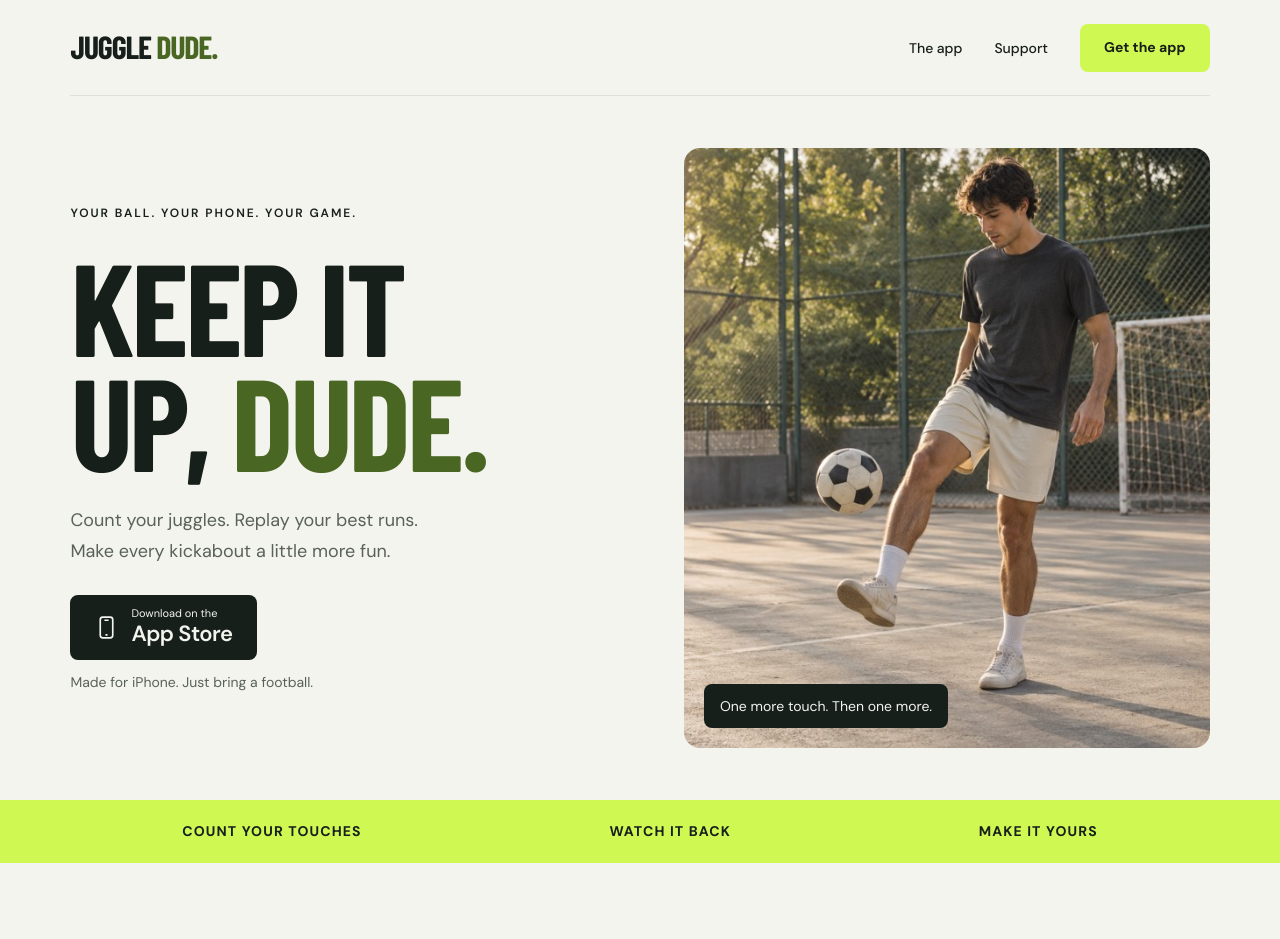
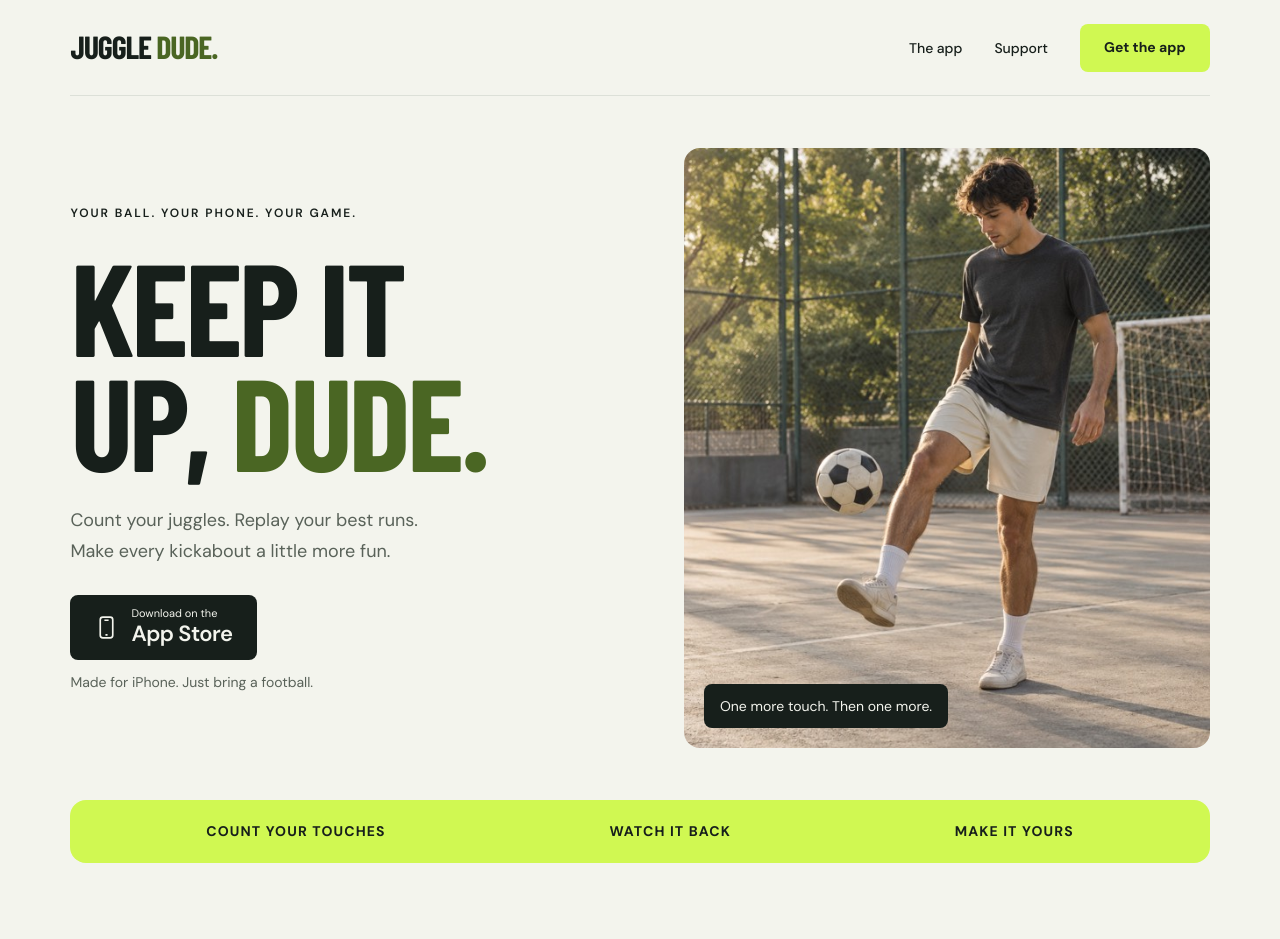
Before and after one commit to hewad-mubariz/juggle-dude-website, a Next.js app: page / in a window 1280 px wide. Shown: the top 939 px of the page. Built offline with nearby package versions, Linux system fonts and the light colour scheme; no server answers; a web font is replaced by a local one.

Commit message:
Inset the yellow feature strip to match page margins

```diff
--- a/app/page.tsx
+++ b/app/page.tsx
@@ -26,8 +26,8 @@ export default function Home() {
         </div>
       </section>
 
-      <div className="bg-lime text-ink">
-        <div className="site-container flex flex-wrap items-center justify-between gap-x-6 gap-y-3 py-5 text-xs leading-relaxed font-bold tracking-[0.08em] uppercase sm:justify-around sm:text-sm">
+      <div className="site-container">
+        <div className="flex flex-wrap items-center justify-between gap-x-6 gap-y-3 rounded-2xl bg-lime px-6 py-5 text-xs leading-relaxed font-bold tracking-[0.08em] text-ink uppercase sm:justify-around sm:px-9 sm:text-sm">
           <span>Count your touches</span><span>Watch it back</span><span>Make it yours</span>
         </div>
       </div>
```
